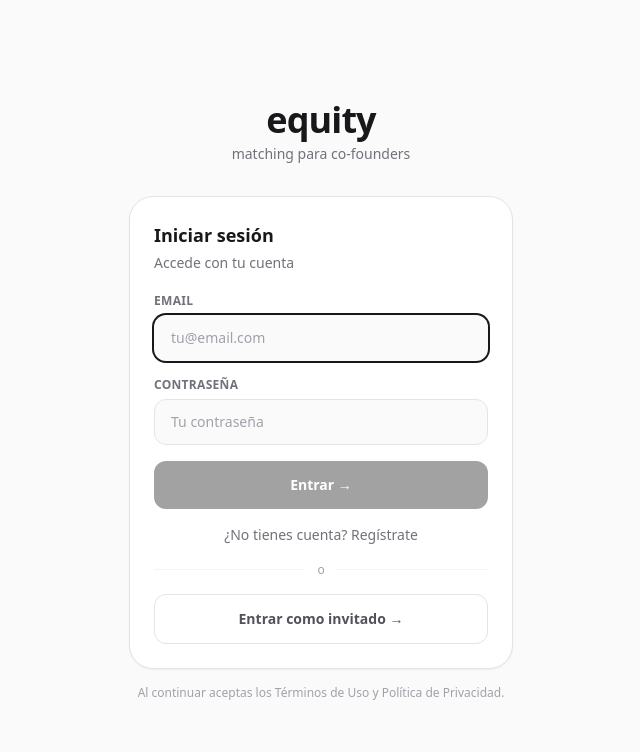
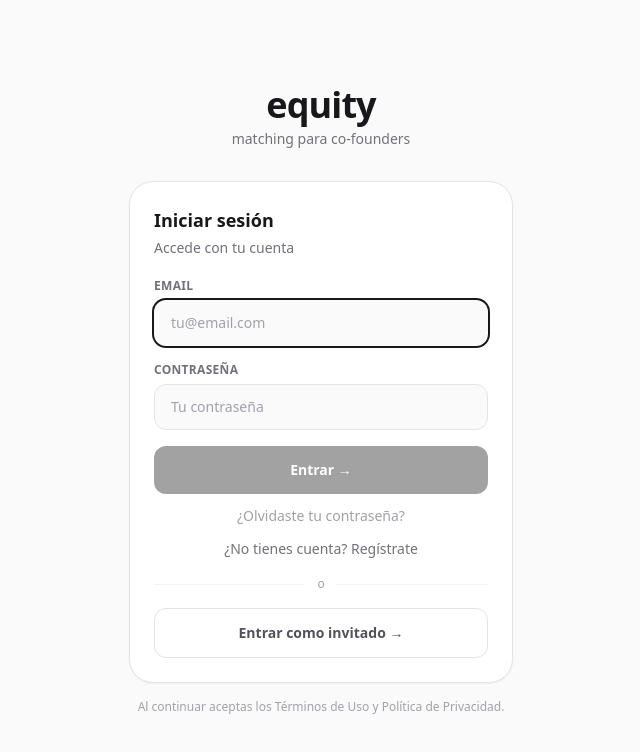
Before and after one commit to equity-cyber/equity-mvp, a React (Vite) app: page / in a window 1280 px wide. Shown: the top 752 px of the page, without its empty margins (319-959 px from the left). Built offline with nearby package versions, Linux system fonts and the light colour scheme; no server answers.

Commit message:
Add: recuperar contraseña

```diff
--- a/src/hooks/useAuth.ts
+++ b/src/hooks/useAuth.ts
@@ -32,7 +32,14 @@ export function useAuth() {
     return { error: error?.message ?? null }
   }
 
+  const resetPassword = async (email: string) => {
+    const { error } = await supabase.auth.resetPasswordForEmail(email, {
+      redirectTo: `${window.location.origin}`,
+    })
+    return { error: error?.message ?? null }
+  }
+
   const signOut = () => supabase.auth.signOut()
 
-  return { user, loading, signUp, signIn, signOut }
+  return { user, loading, signUp, signIn, resetPassword, signOut }
 }
--- a/src/screens/LoginScreen.tsx
+++ b/src/screens/LoginScreen.tsx
@@ -6,22 +6,34 @@ interface Props {
 }
 
 export function LoginScreen({ onGuest }: Props) {
-  const { signIn, signUp } = useAuth()
+  const { signIn, signUp, resetPassword } = useAuth()
   const [email, setEmail]         = useState('')
   const [password, setPassword]   = useState('')
   const [isSignUp, setIsSignUp]   = useState(false)
+  const [isReset, setIsReset]     = useState(false)
   const [loading, setLoading]     = useState(false)
   const [error, setError]         = useState<string | null>(null)
   const [success, setSuccess]     = useState<string | null>(null)
 
   const handleSubmit = async (e: React.FormEvent) => {
     e.preventDefault()
+    setError(null)
+    setSuccess(null)
+
+    if (isReset) {
+      if (!email.trim()) return
+      setLoading(true)
+      const { error: err } = await resetPassword(email.trim().toLowerCase())
+      setLoading(false)
+      if (err) { setError(err); return }
+      setSuccess('Te hemos enviado un enlace para restablecer tu contraseña. Revisa tu email.')
+      return
+    }
+
     if (!email.trim() || !password.trim()) return
     if (password.length < 6) { setError('La contraseña debe tener al menos 6 caracteres'); return }
 
     setLoading(true)
-    setError(null)
-    setSuccess(null)
 
     if (isSignUp) {
       const { error: err } = await signUp(email.trim().toLowerCase(), password)
@@ -48,7 +60,6 @@ export function LoginScreen({ onGuest }: Props) {
         }
         return
       }
-      // signIn successful — onAuthStateChange will handle the rest
     }
   }
 
@@ -62,10 +73,13 @@ export function LoginScreen({ onGuest }: Props) {
 
         <div className="bg-white rounded-3xl border border-zinc-200 p-6 shadow-sm">
           <h2 className="text-lg font-bold text-zinc-900 mb-1">
-            {isSignUp ? 'Crear cuenta' : 'Iniciar sesión'}
+            {isReset ? 'Recuperar contraseña' : isSignUp ? 'Crear cuenta' : 'Iniciar sesión'}
           </h2>
           <p className="text-sm text-zinc-500 mb-5">
-            {isSignUp ? 'Regístrate con email y contraseña' : 'Accede con tu cuenta'}
+            {isReset
+              ? 'Te enviaremos un enlace para restablecer tu contraseña'
+              : isSignUp ? 'Regístrate con email y contraseña' : 'Accede con tu cuenta'
+            }
           </p>
 
           <form onSubmit={handleSubmit} className="space-y-4">
@@ -84,6 +98,7 @@ export function LoginScreen({ onGuest }: Props) {
               />
             </div>
 
+            {!isReset && (
               <div>
                 <label className="text-xs font-semibold text-zinc-500 uppercase tracking-wide block mb-1.5">
                   Contraseña
@@ -97,6 +112,7 @@ export function LoginScreen({ onGuest }: Props) {
                   className="w-full px-4 py-3 rounded-xl border border-zinc-200 bg-zinc-50 text-zinc-900 placeholder-zinc-400 text-sm focus:outline-none focus:ring-2 focus:ring-zinc-900 focus:border-transparent transition-all"
                 />
               </div>
+            )}
 
             {error && (
               <p className="text-sm text-red-500 bg-red-50 rounded-xl px-3 py-2 border border-red-100">
@@ -112,24 +128,41 @@ export function LoginScreen({ onGuest }: Props) {
 
             <button
               type="submit"
-              disabled={loading || !email.trim() || !password.trim()}
+              disabled={loading || !email.trim() || (!isReset && !password.trim())}
               className="w-full py-3.5 rounded-xl bg-zinc-900 text-white font-bold text-sm hover:bg-zinc-800 active:scale-[.99] disabled:opacity-40 disabled:cursor-not-allowed transition-all"
             >
               {loading
                 ? <span className="flex items-center justify-center gap-2">
                     <span className="w-4 h-4 border-2 border-white/30 border-t-white rounded-full animate-spin"/>
-                    {isSignUp ? 'Creando cuenta…' : 'Entrando…'}
+                    {isReset ? 'Enviando…' : isSignUp ? 'Creando cuenta…' : 'Entrando…'}
                   </span>
-                : isSignUp ? 'Crear cuenta →' : 'Entrar →'
+                : isReset ? 'Enviar enlace →' : isSignUp ? 'Crear cuenta →' : 'Entrar →'
               }
             </button>
           </form>
 
+          {!isReset && !isSignUp && (
             <button
-            onClick={() => { setIsSignUp(!isSignUp); setError(null); setSuccess(null) }}
-            className="w-full text-center text-sm text-zinc-500 hover:text-zinc-700 mt-4"
+              onClick={() => { setIsReset(true); setError(null); setSuccess(null) }}
+              className="w-full text-center text-sm text-zinc-400 hover:text-zinc-600 mt-3"
             >
-            {isSignUp ? '¿Ya tienes cuenta? Inicia sesión' : '¿No tienes cuenta? Regístrate'}
+              ¿Olvidaste tu contraseña?
+            </button>
+          )}
+
+          <button
+            onClick={() => {
+              if (isReset) { setIsReset(false) }
+              else { setIsSignUp(!isSignUp) }
+              setError(null)
+              setSuccess(null)
+            }}
+            className="w-full text-center text-sm text-zinc-500 hover:text-zinc-700 mt-3"
+          >
+            {isReset
+              ? '← Volver al inicio de sesión'
+              : isSignUp ? '¿Ya tienes cuenta? Inicia sesión' : '¿No tienes cuenta? Regístrate'
+            }
           </button>
 
           <div className="flex items-center gap-3 my-4">
```
Lines whose indentation alone changed are shown as unchanged.
